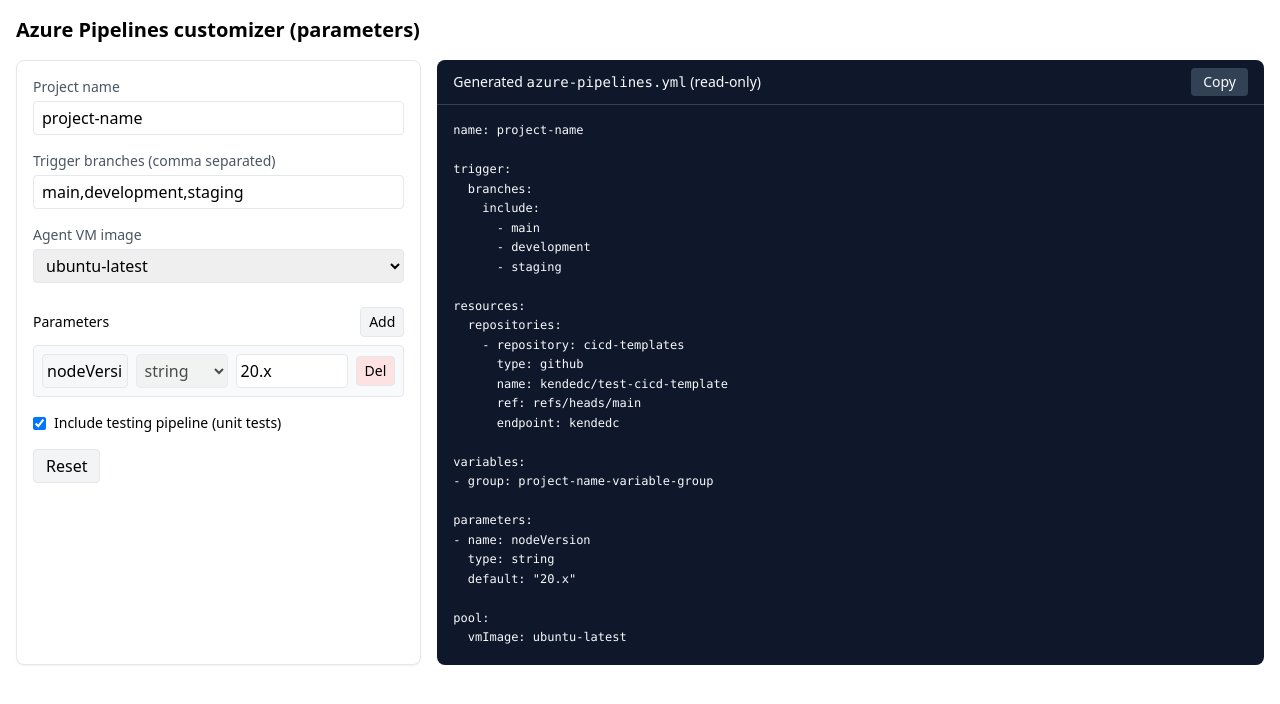
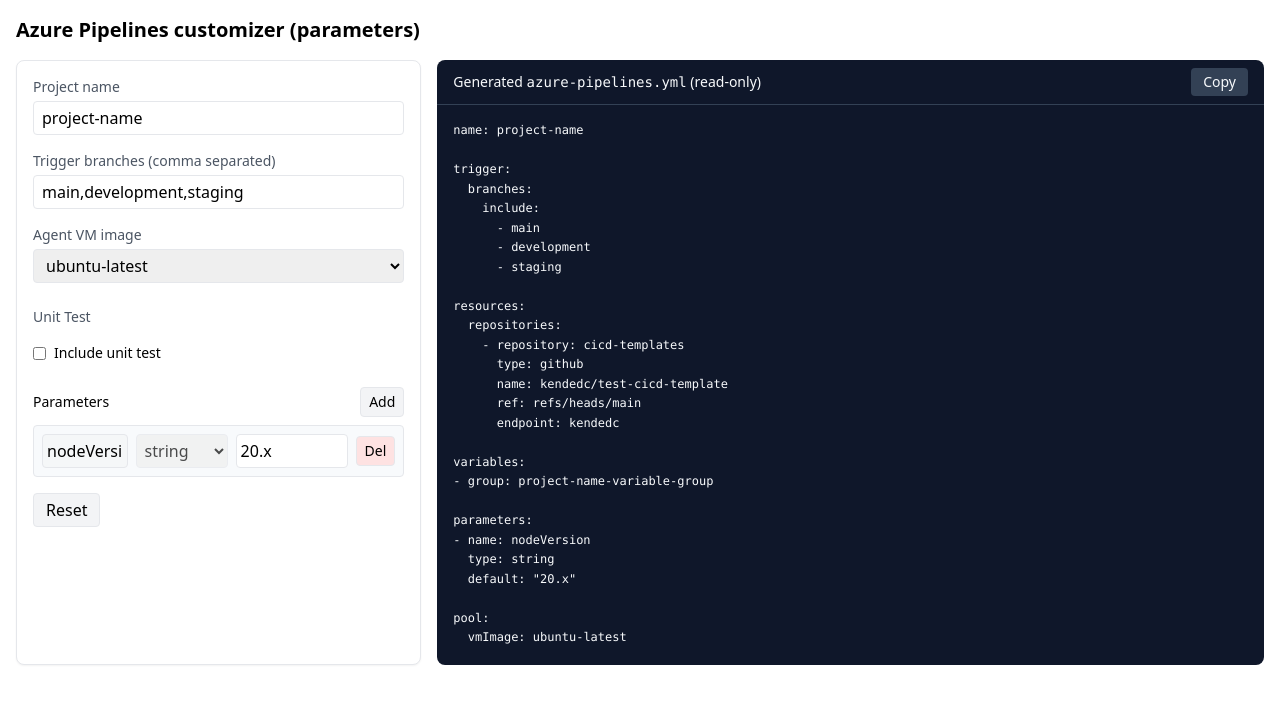
Before and after one commit to kendedc/cicd-template-app, a React (Vite) app: page / in a window 1280 px wide. Shown: the top 704 px of the page. Built offline with nearby package versions, Linux system fonts and the light colour scheme.

Commit message:
Update checkbox to control test step

```diff
--- a/src/App.jsx
+++ b/src/App.jsx
@@ -27,17 +27,22 @@
 
   const [copyStatus, setCopyStatus] = useState('');
   // Toggle for including testing pipeline
-  const [includeTestPipeline, setIncludeTestPipeline] = useState(true);
+  const [includeTestPipeline, setIncludeTestPipeline] = useState(false);
 
   // parameters: array of { id, name, type, default }
 
-  const addParameter = () => {
+  const addParameter = (param = {}) => {
     const nextId = parameters.length
       ? Math.max(...parameters.map((p) => p.id)) + 1
       : 1;
     setParameters([
       ...parameters,
-      { id: nextId, name: `param${nextId}`, type: 'string', default: '' },
+      {
+        id: param.id ?? nextId,
+        name: param.name ?? `param${nextId}`,
+        type: param.type ?? 'string',
+        default: param.value ?? '',
+      },
     ]);
   };
 
@@ -49,6 +54,20 @@
 
   const removeParameter = (id) => {
     setParameters(parameters.filter((p) => p.id !== id));
+  };
+
+  const updateTestPipeline = (value) => {
+    setIncludeTestPipeline(value);
+    if (value) {
+      addParameter({
+        id: -99,
+        name: 'isTest',
+        type: 'boolean',
+        value: true,
+      });
+    } else {
+      removeParameter(-99);
+    }
   };
 
   const generatedYaml = useMemo(() => {
@@ -90,18 +109,18 @@
       '    - template: install-node.yml@cicd-templates\n' +
       '      parameters:\n' +
       '        nodeVersion: ${{ parameters.nodeVersion }}';
-    if (includeTestPipeline) {
-      buildStage +=
-        '\n  - job: Test\n' +
-        '    displayName: "Test Job"\n' +
-        '    dependsOn: InstallNode\n' +
-        '    steps:\n' +
-        '    - template: test-steps.yml@cicd-templates\n';
-    }
+    // if (includeTestPipeline) {
+    //   buildStage +=
+    //     '\n  - job: Test\n' +
+    //     '    displayName: "Test Job"\n' +
+    //     '    dependsOn: InstallNode\n' +
+    //     '    steps:\n' +
+    //     '    - template: test-steps.yml@cicd-templates';
+    // }
     buildStage +=
       '\n  - job: Build\n' +
       '    displayName: "Build Job"\n' +
-      `    dependsOn: ${includeTestPipeline ? 'Test' : 'InstallNode'}\n` +
+      `    dependsOn: InstallNode\n` +
       '    steps:\n' +
       '    - template: ci-steps.yml@cicd-templates';
 
@@ -193,6 +212,25 @@
 
             <div className="pt-2">
               <div className="flex items-center justify-between mb-2">
+                <div className="text-sm text-gray-600">Unit Test</div>
+              </div>
+
+              <div className="flex items-center mt-4">
+                <input
+                  id="include-test-pipeline"
+                  type="checkbox"
+                  checked={includeTestPipeline}
+                  onChange={(e) => updateTestPipeline(e.target.checked)}
+                  className="mr-2"
+                />
+                <label htmlFor="include-test-pipeline" className="text-sm">
+                  Include unit test
+                </label>
+              </div>
+            </div>
+
+            <div className="pt-2">
+              <div className="flex items-center justify-between mb-2">
                 <div className="text-sm font-medium">Parameters</div>
                 <button
                   onClick={addParameter}
@@ -249,20 +287,8 @@
                   </div>
                 ))}
               </div>
-              {/* Toggle for including test pipeline */}
-              <div className="flex items-center mt-4">
-                <input
-                  id="include-test-pipeline"
-                  type="checkbox"
-                  checked={includeTestPipeline}
-                  onChange={(e) => setIncludeTestPipeline(e.target.checked)}
-                  className="mr-2"
-                />
-                <label htmlFor="include-test-pipeline" className="text-sm">
-                  Include testing pipeline (unit tests)
-                </label>
-              </div>
             </div>
+
             <div>
               <button
                 onClick={() => {
```
